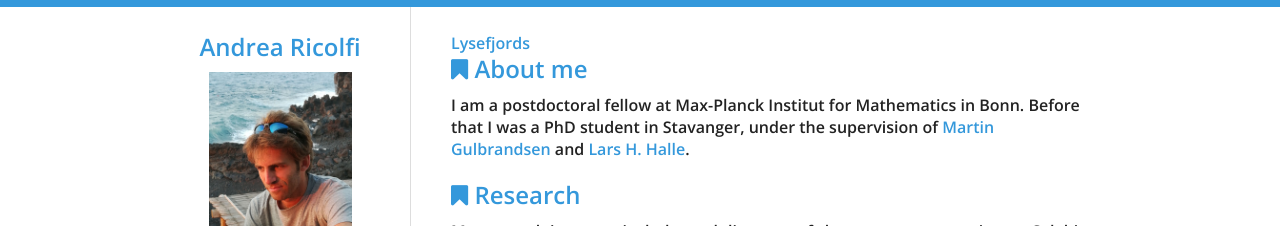
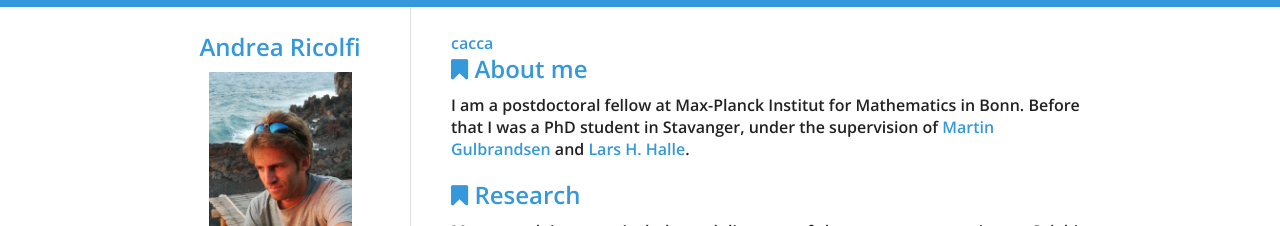
Before and after one commit to atricolfi/atricolfi.github.io, a Jekyll site: the page built from index.html, in a window 1280 px wide. Shown: the top 226 px of the page. Built offline with Jekyll 4.4.1, drawn with Linux system fonts in a browser that asks for light colours.

Commit message:
Update index.html

```diff
--- a/index.html
+++ b/index.html
@@ -3,7 +3,7 @@ layout: default
 title: Blog Posts
 ---
 
-<a href=”Lysefjord.html”>Lysefjords</a>
+<a href=”atricolfi.github.io/cacca.html”>cacca</a>
 
 <div id="home">
   <h2><i class="fa fa-bookmark"></i> About me</h2>
```
